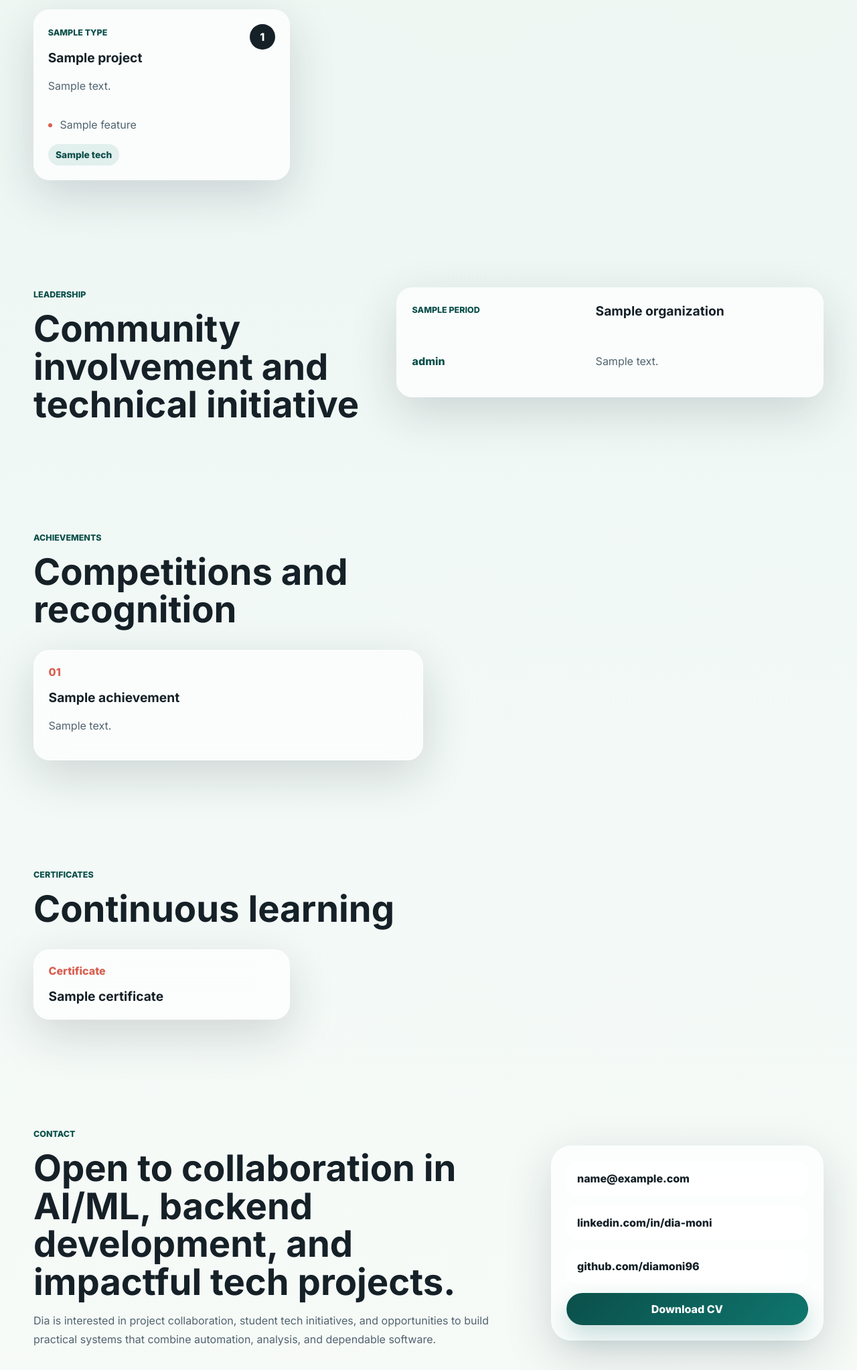
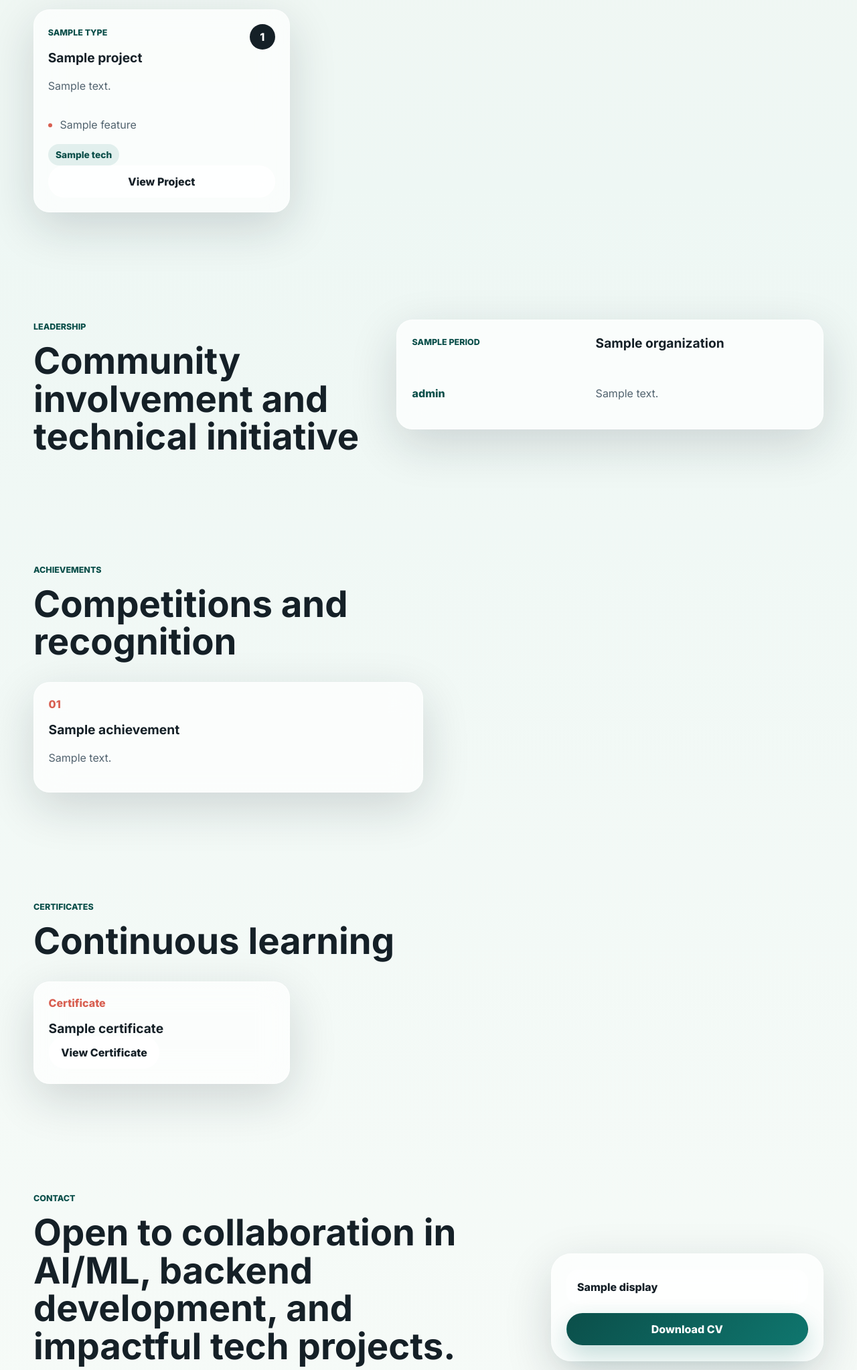
Before and after one commit to diamoni96/diamoni-portfolio, a Flask app: template templates/index.html in a window 1280 px wide. Shown: the part 2536-4581 px from the top of the page at 67% size. Run offline with Flask 3, Linux system fonts and the light colour scheme; the template is opened without the code that fills it: most values are stand-ins (such as "Sample title", 1, 10 or a date in 2020).

Commit message:
Render verified portfolio links conditionally

```diff
--- a/templates/index.html
+++ b/templates/index.html
@@ -16,7 +16,13 @@
             </div>
         </div>
         <aside class="hero-card glass-card" aria-label="Portfolio highlights">
-            <img src="{{ url_for('static', filename='images/dia-moni-mark.svg') }}" alt="" class="hero-mark">
+            {% if profile.photo %}
+                <div class="profile-frame">
+                    <img src="{{ url_for('static', filename=profile.photo) }}" alt="{{ profile.name }} profile photo" class="profile-photo" data-profile-photo>
+                </div>
+            {% else %}
+                <img src="{{ url_for('static', filename='images/dia-moni-mark.svg') }}" alt="" class="hero-mark">
+            {% endif %}
             <p class="card-kicker">Focus Areas</p>
             <div class="focus-list">
                 <span>AI/ML Fundamentals</span>
@@ -70,7 +76,13 @@
                 <article class="timeline-card glass-card">
                     <div>
                         <p class="card-kicker">{{ item.period }}</p>
-                        <h3>{{ item.institution }}</h3>
+                        <h3>
+                            {% if item.url %}
+                                <a class="text-link" href="{{ item.url }}" target="_blank" rel="noopener" data-university-link>{{ item.institution }}</a>
+                            {% else %}
+                                {{ item.institution }}
+                            {% endif %}
+                        </h3>
                         <p>{{ item.location }}</p>
                     </div>
                     <p>{{ item.description }}</p>
@@ -128,6 +140,9 @@
                             <span>{{ tech }}</span>
                         {% endfor %}
                     </div>
+                    {% if project.url %}
+                        <a class="button button-secondary project-link" href="{{ project.url }}" target="_blank" rel="noopener">View Project</a>
+                    {% endif %}
                 </article>
             {% endfor %}
         </div>
@@ -181,7 +196,10 @@
             {% for certificate in certificates %}
                 <article class="certificate-card glass-card">
                     <span>Certificate</span>
-                    <h3>{{ certificate }}</h3>
+                    <h3>{{ certificate.title }}</h3>
+                    {% if certificate.url %}
+                        <a class="button button-secondary certificate-link" href="{{ certificate.url }}" target="_blank" rel="noopener">View Certificate</a>
+                    {% endif %}
                 </article>
             {% endfor %}
         </div>
@@ -199,9 +217,9 @@
             </p>
         </div>
         <div class="contact-card glass-panel">
-            <a href="mailto:{{ profile.email }}">{{ profile.email }}</a>
-            <a href="{{ profile.linkedin }}" target="_blank" rel="noopener">linkedin.com/in/dia-moni</a>
-            <a href="{{ profile.github }}" target="_blank" rel="noopener">github.com/diamoni96</a>
+            {% for link in social_links %}
+                <a href="{{ link.url }}" {% if link.url.startswith('https://') %}target="_blank" rel="noopener"{% endif %} data-contact-link="{{ link.label|lower }}">{{ link.display }}</a>
+            {% endfor %}
             <a class="button button-primary full-button" href="{{ url_for('download_cv') }}">Download CV</a>
         </div>
     </div>
```
